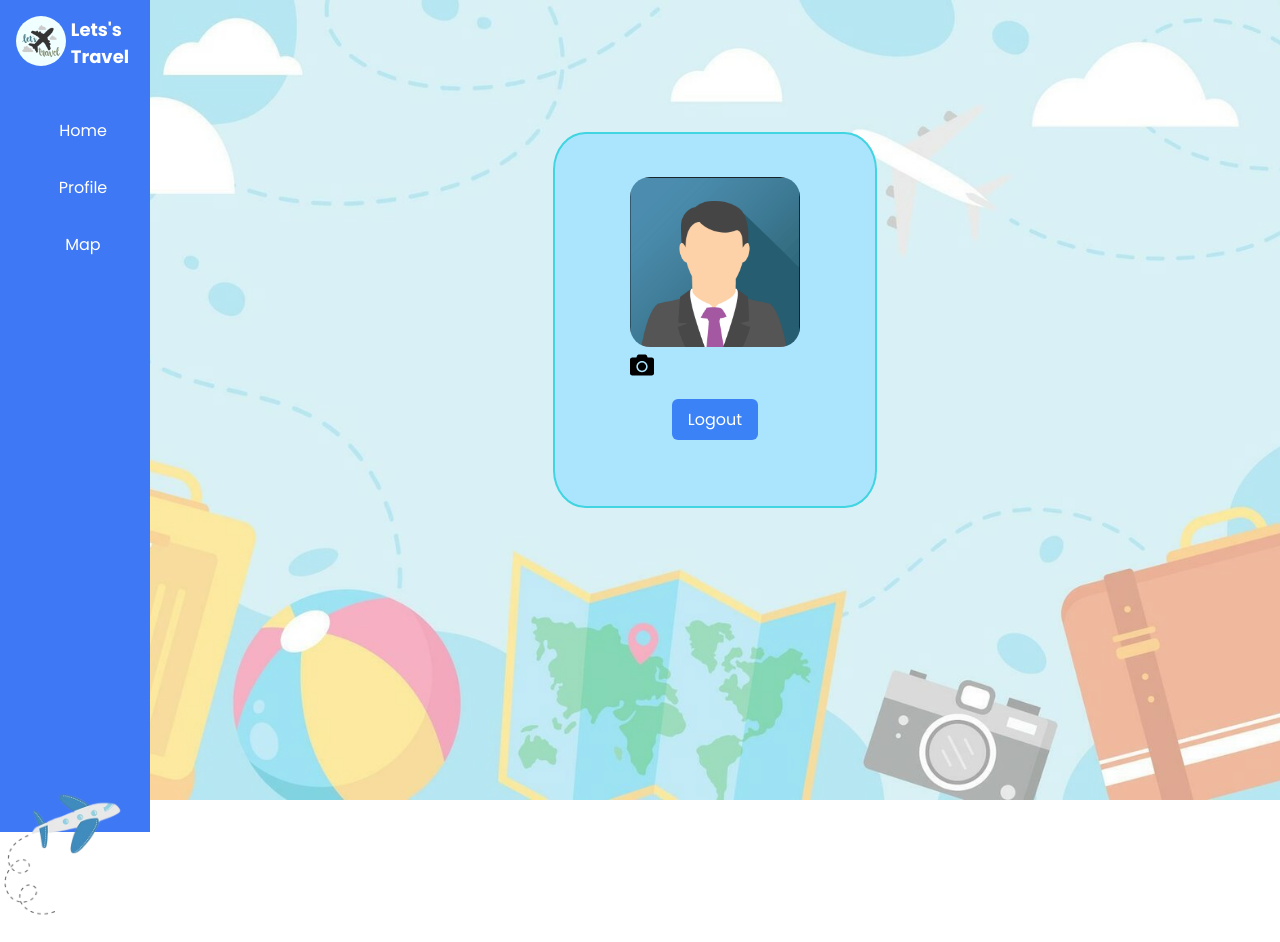
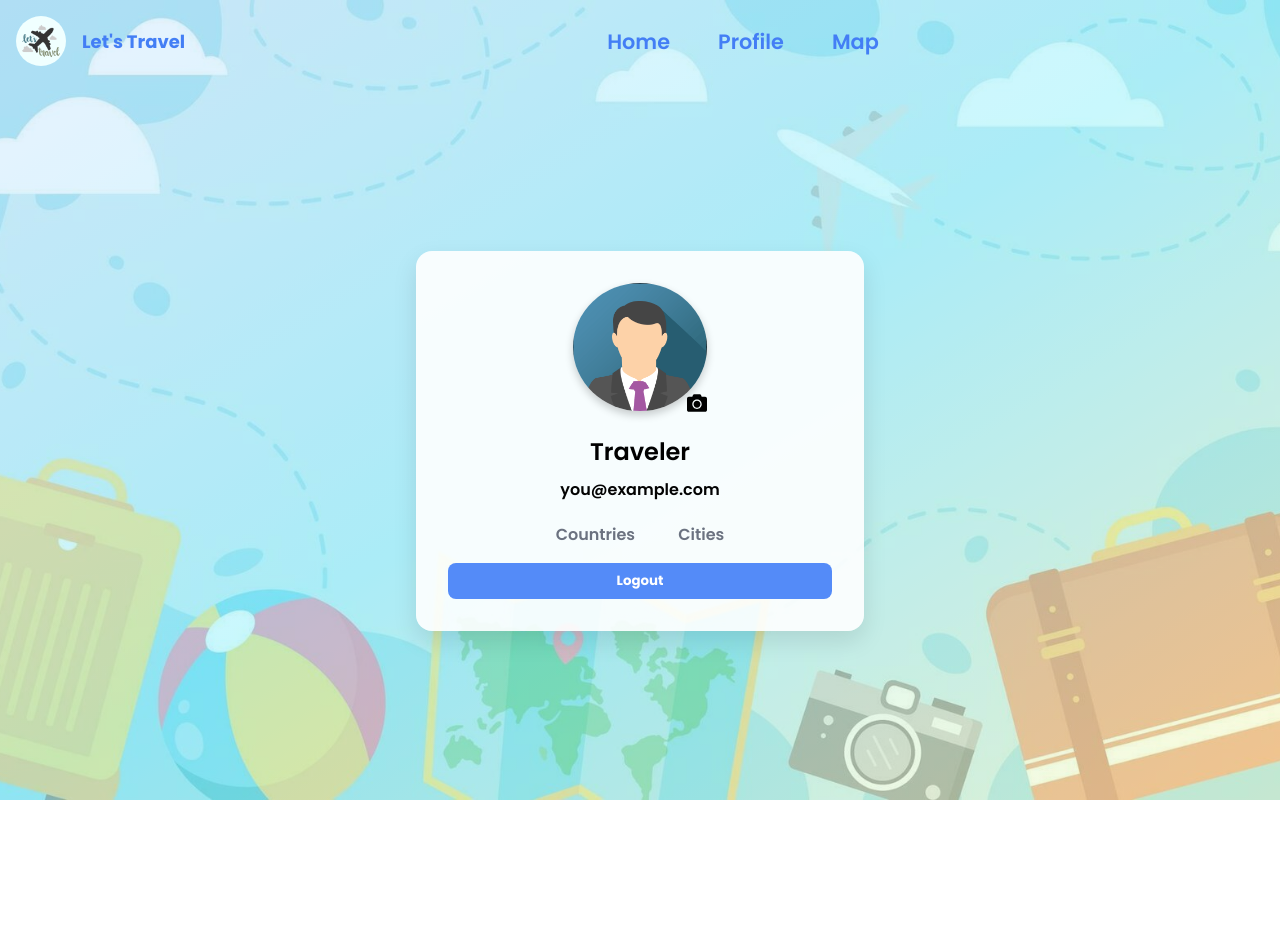
Before and after one commit to Samikshajn03/tracker, a Next.js app: page /ProfilePage in a window 1280 px wide. After the commit the page ends 800 px from the top, so only its background shows below. Built offline with nearby package versions, Linux system fonts and the light colour scheme.

Commit message:
new-updates

```diff
--- a/Components/NavBar.js
+++ b/Components/NavBar.js
@@ -4,24 +4,24 @@ import Link from 'next/link';
 import { useState } from 'react';
 import '../styles/Components/Navbar.scss';
 
-
 export default function NavBar() {
   const [isOpen, setIsOpen] = useState(false);
 
   return (
-
+    <>
+      {/* Overlay for blur effect */}
+      {isOpen && <div className="nav-overlay" onClick={() => setIsOpen(false)}></div>}
 
       <nav className="navbar">
         <button onClick={() => setIsOpen(!isOpen)} className="nav-toggle">
           ☰
         </button>
+
         <div className="nav-container">
           <div className="nav-logo">
-          <img src="/logo.png" className="logo"/>
-          <p className='nav-logo'>Lets's Travel</p>
+            <img src="/logo.png" className="logo" />
+            <p className="nav-logo">Let's Travel</p>
           </div>
-
-
 
           <div className={`nav-menu ${isOpen ? 'open' : ''}`}>
             <Link href="/Dashboard" className="nav-link">
@@ -34,11 +34,8 @@ export default function NavBar() {
               Map
             </Link>
           </div>
-         <div>
-        <img src= "/airplane.png" className='plane'/>
         </div>
-      </div>
-
       </nav>
+    </>
   );
 }
--- a/package.json
+++ b/package.json
@@ -32,6 +32,8 @@
   },
   "devDependencies": {
     "@tailwindcss/postcss": "^4",
-    "tailwindcss": "^4"
+    "autoprefixer": "^10.4.21",
+    "postcss": "^8.5.4",
+    "tailwindcss": "^4.1.8"
   }
 }
--- a/pages/ProfilePage.js
+++ b/pages/ProfilePage.js
@@ -1,31 +1,35 @@
 'use client';
 
 import React, { useState, useEffect } from 'react';
+import { useRouter } from 'next/router';
 import { FaCamera } from 'react-icons/fa';
-import '../styles/Profile.scss';
 import NavBar from '../Components/NavBar';
 import { logoutUser } from '../utils/apiFunctions/auth/LogoutFunction';
-import { useRouter } from 'next/router';
 import { fetchUserProfile } from '../utils/apiFunctions/ProfileDataFunction';
+import '../styles/Profile.scss';
 
-export default function UserData() {
+export default function Profile() {
   const [imageUrl, setImageUrl] = useState('/default.png');
   const [username, setUsername] = useState('');
   const [email, setEmail] = useState('');
+  const [countries_traveled, setCountries_travelled]= useState('');
+  const [cities_traveled, setCities_travelled]= useState('');
+
 
   const router = useRouter();
 
   useEffect(() => {
-
     const userId = sessionStorage.getItem('id');
-
     if (!userId) return;
 
     fetchUserProfile(userId)
       .then((data) => {
         setUsername(data.username);
         setEmail(data.email);
-        setImageUrl(data.profile_image_url || '');
+        setImageUrl(data.profile_image_url || '/default.png');
+        setCities_travelled(data.cities_traveled);
+        setCountries_travelled(data.countries_traveled);
+
       })
       .catch((err) => {
         console.error('Error fetching profile:', err);
@@ -65,42 +69,53 @@ export default function UserData() {
 
   return (
     <div className="container">
+
+      <div className="backgroundImage">
+        <img
+          src="/bg.jpg"
+          alt="Landscape Background"
+        />
+        <div className="overlay"></div>
+      </div>
+
+      <div className="foreground">
         <NavBar />
-      <div className="main-part">
-        <div className="profile-container">
-          <div className="profile">
-            <div className="profileInfoContainer">
+        <div className="centerContent">
+          <div className="profileCard">
             <div className="profileImageContainer">
               <img
                 src={imageUrl || '/default.png'}
                 alt="Profile"
-                  className="profileImage"
                 crossOrigin="anonymous"
               />
               <div className="uploadButton">
                 <label htmlFor="upload-input">
-                    <FaCamera
-                      style={{ color: '#000', fontSize: '24px', cursor: 'pointer' }}
-                    />
+                  <FaCamera size={20} />
                 </label>
                 <input
+                  id="upload-input"
                   type="file"
-                    id="upload-input"
-                    className="img"
                   accept="image/*"
                   onChange={handleImageChange}
                   style={{ display: 'none' }}
                 />
               </div>
             </div>
-              <div className="profileDetails">
-                <p className="profile-name">
-                  <strong>{username}</strong>
-                </p>
-                <p className="profile-email"> {email}</p>
+            <div className="profileText">
+              <h1>{username || 'Traveler'}</h1>
+              <p>{email || 'you@example.com'}</p>
+
+            </div>
+            <div className='count'>
+             <div className='country-count'>
+        <div>{countries_traveled}</div>
+        <div style={{color:'#6b7280'}}>Countries</div>
+      </div>
+       <div className='city-count'>
+        <div>{cities_traveled}</div>
+        <div style={{color:'#6b7280'}}>Cities</div>
       </div>
       </div>
-
             <button className="logoutButton" onClick={handleLogout}>
               Logout
             </button>
--- a/pages/index.js
+++ b/pages/index.js
@@ -1,6 +1,6 @@
 import React from 'react';
 import LoginForm from '../Components/(Forms)/LoginForm';
-
+import '../src/app/globals.css'
 function Index() {
   return (
     <>
--- a/styles/Components/Navbar.scss
+++ b/styles/Components/Navbar.scss
@@ -1,25 +1,26 @@
 .navbar {
-  background-color: #3f78f4;
-  color: white;
-   width: 150px;
+  // background-color: #3f78f4;
   padding: 1rem;
+
+
    @media (max-width: 908px) {
     width: 100px;
     display: flex;
-    flex-direction: column;
+    flex-direction: row;
     gap:4rem;
   }
 }
 
 .nav-container {
-  height: 100vh;
+  height: 50px;
   display: flex;
-  flex-direction: column;
+    flex-direction: row;
+    justify-content: space-around;
   align-items: center;
-  gap:3rem;
+  // gap:3rem;
    @media (max-width: 908px) {
     display:flex ;
-    height: 100%;
+    // height: 100%;
 
   }
 }
@@ -30,6 +31,12 @@
   display: flex;
   flex-direction: row;
   gap:0.3rem;
+  width: 190px;
+  display: flex;
+  flex-direction: row;
+  align-items: center;
+  gap: 1rem;
+  color:rgb(67, 126, 245) ;
    @media (max-width:952px){
     display: none;
   }
@@ -38,7 +45,7 @@
 .nav-toggle {
   display: flex;
   flex-direction: column;
-  color: white;
+  color: rgb(2, 2, 78);
   background: none;
   border: none;
   font-size: 1.5rem;
@@ -52,11 +59,13 @@
 
 .nav-menu {
   display: none;
-  flex-direction: column;
-  justify-content: space-around;
+  flex-direction: row;
+  justify-content: center;
+  align-items: center;
   gap: 2rem;
-  width: 150px;
+  width: 100%;
   align-items: center;
+  font-size: 1.3rem;
 
   @media (min-width: 909px) {
     display: flex;
@@ -65,6 +74,24 @@
 
 .nav-menu.open {
   display: flex;
+  flex-direction: column;
+  justify-content: center;
+  align-items: center;
+
+  height: 400px;
+  width: 300px;
+
+  position: fixed;
+  top: 50%;
+  left: 50%;
+  transform: translate(-50%, -50%);
+
+  z-index: 100000;
+  background-color: white;
+  box-shadow: 0 10px 25px rgba(0, 0, 0, 0.1);
+  border-radius: 20px;
+  border: 3px solid rgb(67, 126, 245) ;
+  backdrop-filter: blur(20px)
 }
 
 
@@ -72,39 +99,54 @@
   text-decoration: none;
   color: white;
   transition: transform 0.3s ease;
+  color:rgb(67, 126, 245);
 
   &:hover {
-    color: rgb(13, 2, 65);
+    color: rgb(24, 11, 89);
     transform: scale(1.5)
   }
 
   @media (min-width: 768px) {
     margin-top: 0;
     margin-left: 1rem;
-    display: inline-block;
+    // display: inline-block;
   }
 }
+
 .logo{
   height: 50px;
   width: 50px;
   border-radius: 50%;
   background-color: azure;
 }
+.nav-overlay {
+  position: fixed;
+  top: 0;
+  left: 0;
+  width: 100vw;
+  height: 100vh;
+  background: rgba(255, 255, 255, 0.3);
+  backdrop-filter: blur(20px);
+  -webkit-backdrop-filter: blur(20px);
+  z-index: 99999;
+}
+
 
 @media (min-width: 952px) {
   .nav-menu {
     display: flex;
+    // flex-direction: column;
   }
 
   .nav-toggle {
     display: none;
   }
 }
-.plane{
-  height: 160px;
-  margin-top:470px;
-  margin-left: -25px;
-  @media (max-width: 952px) {
-    display: none;
-  }
-}
+// .plane{
+//   height: 160px;
+//   margin-top:470px;
+//   margin-left: -25px;
+//   @media (max-width: 952px) {
+//     display: none;
+//   }
+// }
--- a/styles/Dashboard.scss
+++ b/styles/Dashboard.scss
@@ -5,16 +5,29 @@
   padding: 0;
   box-sizing: border-box;
   font-family: "Poppins", sans-serif;
+  font-weight: 600;
+}
+
+body::before {
+  content: '';
+  position: fixed;
+  top: 0; left: 0; right: 0; bottom: 0;
+  background-image: url('/bg.jpg');
+  background-size: cover;
+  background-position: center;
+  opacity: 0.5;
+  z-index: -1;
 }
 
 body {
   background-color: #f9fafb;
   overflow: hidden;
+
 }
 
 .dashboard-container {
   display: flex;
-  flex-direction: row;
+  flex-direction: column;
   min-height: 100vh;
 
   width: 100%;
@@ -66,24 +79,15 @@ body {
   width: 100%;
   padding: 1.5rem;
    z-index: 1;
-    overflow-y: auto;
-    overflow-x: hidden;
-  max-height: 100vh;
+    // overflow-y: auto;
+    // overflow-x: hidden;
+  min-height: 100vh;
 
 }
-.dashboard-content::before {
-  content: '';
-  position: absolute;
-  top: 0;
-  right: 0;
-  bottom: 0;
-  left: 0;
-  background-image: url('/bg.jpg');
-  background-size: cover;
-  background-position: center;
-  opacity: 0.5;
-  z-index: -1;
-}
+// .dashboard-content::before {
+
+
+// }
 
 .destination-grid {
   display: grid;
@@ -92,6 +96,7 @@ body {
   width: 100%;
   max-height: calc(100vh - 200px);
   padding-right: 15px;
+  padding-bottom: 5rem;
 }
 
 .destination-grid {
--- a/styles/Profile.scss
+++ b/styles/Profile.scss
@@ -1,129 +1,131 @@
 @import url('https://fonts.googleapis.com/css2?family=Poppins:wght@400;500;600;700&display=swap');
-*{
-    padding: 0;
-    margin: 0;
-    box-sizing: border-box;
-    font-family: "Poppins", sans-serif;
-}
-body{
-    overflow: hidden;
-}
-.container{
-    display: flex;
-    flex-direction: row;
-     min-height: 100vh;
 
-  width: 100%;
+* {
+  margin: 0;
+  padding: 0;
+  box-sizing: border-box;
+  font-family: "Poppins", sans-serif;
+  font-weight: 600;
 }
 
-.main-part {
-   position: relative;
+.container {
+  position: relative;
+  min-height: 100vh;
+  background: linear-gradient(to bottom right, #dbeafe, #a5f3fc, #fef9c3);
+   scrollbar-width: none;
+  -ms-overflow-style: none;
+  overflow-y: hidden;
+}
+
+.container::-webkit-scrollbar {
+  display: none;
+}
+
+.backgroundImage {
+  position: absolute;
+  inset: 0;
+  z-index: 0;
+}
+
+.backgroundImage img {
+  width: 100%;
+  height: 100%;
+  object-fit: cover;
+  opacity: 0.4;
+}
+
+
+
+.foreground {
+  position: relative;
+  z-index: 10;
+  min-height: 100vh;
   display: flex;
   flex-direction: column;
-  gap: 1.5rem;
+}
+
+.centerContent {
+  flex-grow: 1;
+  display: flex;
+  justify-content: center;
+  align-items: center;
+  padding: 2rem;
+}
+
+.profileCard {
+  background-color: rgba(255, 255, 255, 0.9);
+  padding: 2rem;
+  border-radius: 1rem;
+  box-shadow: 0 10px 25px rgba(0, 0, 0, 0.1);
+  max-width: 28rem;
   width: 100%;
-  padding: 1.5rem;
-   z-index: 1;
-   overflow-y: auto;
-    overflow-x: hidden;
-  max-height: 100vh;
-
-}
-.main-part::before {
-  content: '';
-  position: absolute;
-  top: 0;
-  right: 0;
-  bottom: 0;
-  left: 0;
-  background-image: url('/bg.jpg');
-  background-size: cover;
-  background-position: center;
-  opacity: 0.5;
-  z-index: -1;
-}
-.profile-container{
   display: flex;
   flex-direction: column;
   align-items: center;
-  height: 100vh;
-}
-.profile{
-    display: flex;
-  flex-direction: column;
-  justify-content: center;
-  align-items: center;
-    border: 2px solid rgb(65, 212, 225);
-    padding: 4rem 7rem;
-    height: 50%;
-    width: 30%;
-    background-color: rgb(171, 228, 253);
-    border-radius: 10%;
-    margin-top: 10%;
-    gap: 1rem;
-    font-size: 1rem;
-
-}
-.profileImage{
-  height: 170px;
-  width: 170px;
-  // border-radius: 50% 50%;
-  border-radius: 20px;
-
-  @media(max-width:500px){
-    height: 140px;
-    width: 140px;
-  }
+  text-align: center;
+  gap: 1rem;
 }
 
- @media(max-width:1200px){
-  .profileDetails{
-  font-size: 0.4rem;
-}
-    .profile{
-    padding: 9rem;
-    margin-top: 20%;
-    gap: 0.5rem;
-    height: 50%;
-    width: 50%;
-
-}
-    }
-
-    @media(max-width:500px){
-    .profile{
-    // padding: 2rem 1rem;
-    margin-top: 20%;
-    gap: 0.5rem;
-    // height: 50%;
-    // width: 50%;
-    font-size: 1em;
-
+.profileImageContainer {
+  position: relative;
 }
 
-    }
-.profileInfoContainer, .profileDetails{
-      display: flex;
-  flex-direction: column;
+.profileImageContainer img {
+  width: 8.4rem;
+  height: 8rem;
+  border-radius: 50% 50%;
+  // border: 4px solid rgb(67, 126, 245);
+  object-fit:fill;
+  box-shadow: 0 4px 8px rgba(0, 0, 0, 0.2);
+}
+
+.uploadButton {
+  position: absolute;
+  bottom: -0.1rem;
+  right: 0rem;
+
+  cursor: pointer;
+  display: flex;
+  align-items: center;
   justify-content: center;
-  align-items: center;
-  font-size: 0.9rem;
 }
- .logoutButton{
-    background-color: #3b82f6;
+
+.uploadButton label {
+  cursor: pointer;
+}
+
+
+
+.profileText h1 {
+  font-size: 1.5rem;
+  color: rgb(0, 0, 0);
+  margin-bottom: 0.5rem;
+}
+
+.profileText p {
+
+  color: #030303;
+  margin: 0.25rem 0;
+}
+
+.logoutButton {
+  width: 100%;
+  background-color:rgb(84, 139, 248);
   color: white;
-  padding: 0.5rem 1rem;
-  border-radius: 0.375rem;
-  margin-bottom: 1.5rem;
-  cursor: pointer;
+  font-weight: 700;
+  padding: 0.5rem 0;
+  border-radius: 0.5rem;
+  transition: background-color 0.3s ease;
   border: none;
+}
 
-  font-size: 1rem;
-
-  &:hover {
-    background-color: #2563eb;
-  }
+.logoutButton:hover {
+  background-color: rgb(67, 126, 245);
 }
-// img{
-//     border-radius: 50% 50%;
-// }
+.count{
+  display: flex;
+  flex-direction: row;
+  gap: 2.7rem;
+ color: rgb(35, 94, 212);
+ font-weight: 800;
+}
--- a/styles/map.scss
+++ b/styles/map.scss
@@ -4,14 +4,21 @@
     margin: 0;
     box-sizing: border-box;
     font-family: "Poppins", sans-serif;
-
+    font-weight: 600;
+     scrollbar-width: none;  /* Firefox */
+  -ms-overflow-style: none;
 }
 .map-container{
+   position: relative;
     display: flex;
-    flex-direction: row;
-    gap: 2rem;
-    height: 100vh;
-    overflow: hidden;
+    flex-direction: column;
+    min-height: 100vh;
+     scrollbar-width: none;  /* Firefox */
+  -ms-overflow-style: none; /* IE 10+ */
+
+  &::-webkit-scrollbar {
+    display: none; /* Chrome, Safari */
+  }
 
 }
 .map-container::before{
@@ -29,12 +36,17 @@
 
 }
 
-@media (max-width:800px){
-    .map-container{
-    overflow: hidden;
-    }
+// @media (max-width:800px){
+//     .map-container{
+//     overflow: hidden;
+//     }
+// }
+.map-title{
+    display: flex;
+    flex-direction: row;
+    gap: 7rem;
+    align-items: center;
 }
-
 .maps-portion {
     display: flex;
     flex-direction: column;
@@ -43,6 +55,14 @@
     margin:30px 50px 50px 0;
     width: 100%;
     gap: 1.6rem;
+     overflow-y: auto;
+
+  scrollbar-width: none;  /* Firefox */
+  -ms-overflow-style: none; /* IE 10+ */
+
+  &::-webkit-scrollbar {
+    display: none; /* Chrome, Safari */
+  }
 }
 
 
@@ -56,6 +76,25 @@ h2{
     border-radius: 20px;
     border: 5px solid #3e78f7;
 }
+
+.map-wrapper {
+  width: 80%;           // container width
+  max-width: 1200px;    // max width to prevent too large on big screens
+  height: 650px;        // fixed height
+  margin: 0 auto;
+  @media (max-width: 768px) {
+    height: 500px; // reduce map height for mobile
+    width: 95%;
+      }    // center horizontally
+
+}
+
+// .map {
+//   height: 100%;         // full height of wrapper
+//   width: 100%;          // full width of wrapper
+//   border-radius: 20px;
+// }
+
 .dialog-box{
     height: 105px;
     width:300px;
```
Also changed, not shown: Components/LeafletMap.js (+14 -39 lines), pages/api/ProfileData.js (+24 -6 lines), 1 other file (tests, documents, lock files or other folders). Lines whose indentation alone changed are shown as unchanged.
